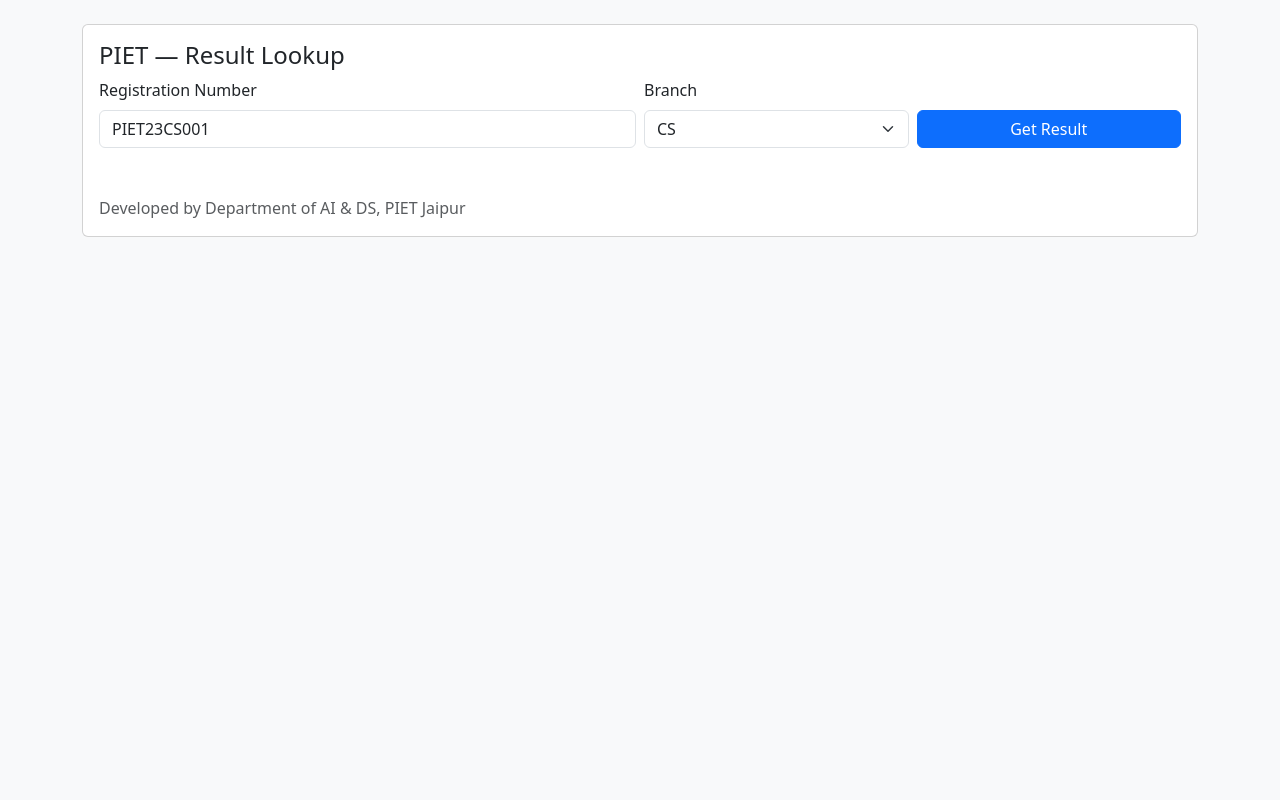
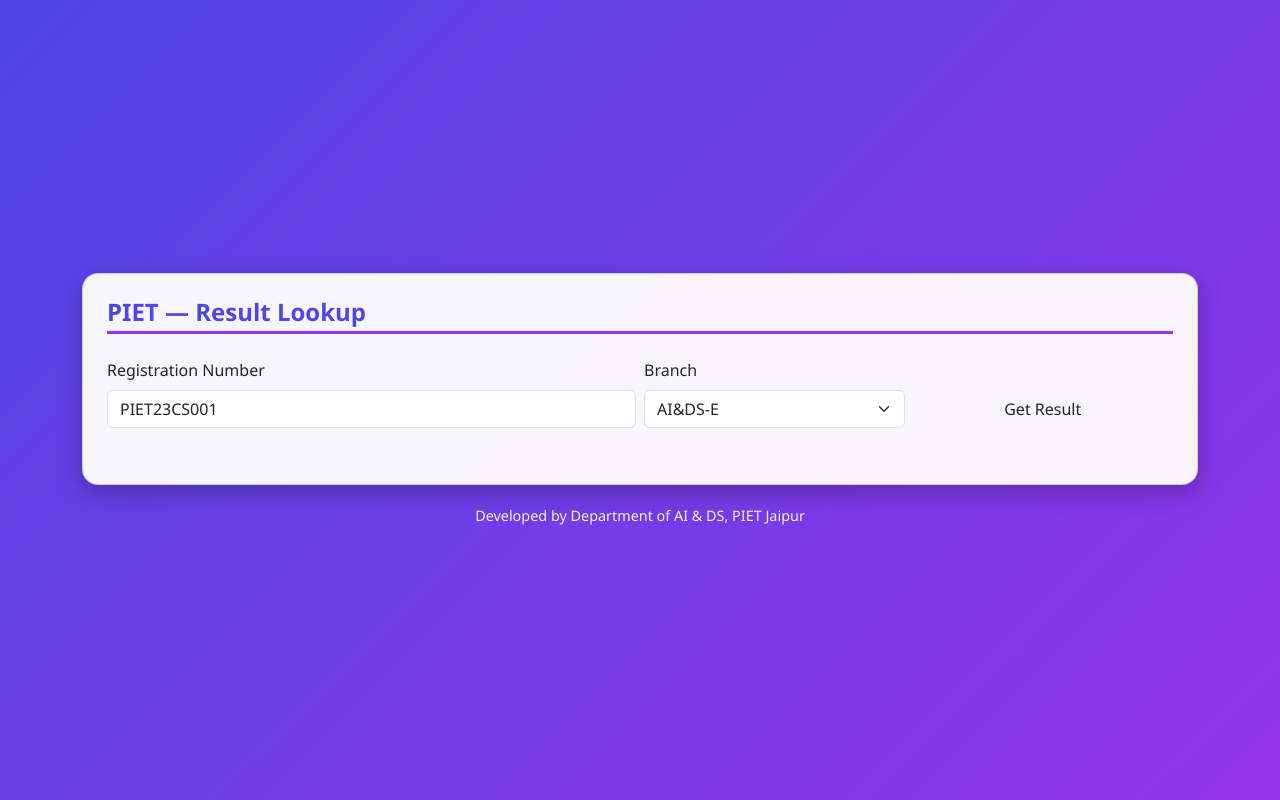
Before and after one commit to singhudaypratap/result4thsem, a Flask app: page / in a window 1280 px wide. Run offline with Flask 3, Linux system fonts and the light colour scheme.

Commit message:
Update index.html

```diff
--- a/templates/index.html
+++ b/templates/index.html
@@ -5,12 +5,63 @@
   <meta name="viewport" content="width=device-width,initial-scale=1" />
   <title>PIET — Result Lookup</title>
   <link href="https://cdn.jsdelivr.net/npm/bootstrap@5.3.2/dist/css/bootstrap.min.css" rel="stylesheet">
+  <style>
+    body {
+      background: linear-gradient(135deg, #4f46e5, #9333ea);
+      min-height: 100vh;
+      display: flex;
+      align-items: center;
+      justify-content: center;
+      font-family: "Segoe UI", Tahoma, Geneva, Verdana, sans-serif;
+      color: #222;
+    }
+    .card {
+      background: rgba(255, 255, 255, 0.95);
+      border-radius: 16px;
+      box-shadow: 0 8px 25px rgba(0,0,0,0.25);
+    }
+    h4 {
+      font-weight: 700;
+      color: #4f46e5;
+      border-bottom: 3px solid #9333ea;
+      display: inline-block;
+      padding-bottom: 4px;
+    }
+    .subject-pill {
+      display:inline-block;
+      margin:4px;
+      padding:6px 12px;
+      border-radius:20px;
+      font-weight:600;
+      color:#fff;
+      box-shadow: 0 2px 6px rgba(0,0,0,0.2);
+      font-size: 0.9rem;
+    }
+    .grade-A, .grade-Ap, .grade-App { background:#16a34a; } /* Greens */
+    .grade-B { background:#2563eb; }
+    .grade-C, .grade-D { background:#f59e0b; }
+    .grade-F { background:#dc2626; }
+    .summary {
+      margin-top:12px;
+      font-weight:600;
+      padding:10px;
+      background:#f1f5f9;
+      border-radius:8px;
+      font-size:1rem;
+    }
+    .footer {
+      margin-top: 20px;
+      text-align:center;
+      color:#f1f5f9;
+      font-size: 0.9rem;
+    }
+  </style>
 </head>
-<body class="bg-light">
-<div class="container py-4">
-  <div class="card p-3">
+<body>
+<div class="container">
+  <div class="card p-4">
     <h4>PIET — Result Lookup</h4>
-    <div class="row g-2 align-items-end">
+    <div class="row g-2 align-items-end mt-2">
       <div class="col-md-6">
         <label class="form-label">Registration Number</label>
         <input id="reg" class="form-control" placeholder="PIET23CS001" value="PIET23CS001">
@@ -18,22 +69,23 @@
       <div class="col-md-3">
         <label class="form-label">Branch</label>
         <select id="branch" class="form-select">
-          <!-- values here match the JSON filenames in /data (without .json) -->
-          <option value="CS">CS</option>
-          <option value="CSR-D">CSR-D</option>
           <option value="AI&DS-E">AI&DS-E</option>
           <option value="CS(AI)-F">CS(AI)-F</option>
           <option value="CS(DS)-G">CS(DS)-G</option>
+          <option value="CS">CS</option>
+          <option value="CSR-D">CSR-D</option>
           <option value="CS(IOT)-H">CS(IOT)-H</option>
         </select>
       </div>
       <div class="col-md-3">
-        <button id="btn" class="btn btn-primary w-100">Get Result</button>
+        <button id="btn" class="btn btn-gradient w-100">Get Result</button>
       </div>
     </div>
     <div id="msg" class="mt-3"></div>
     <div id="results" class="mt-3"></div>
-    <div class="mt-3 text-muted">Developed by Department of AI &amp; DS, PIET Jaipur</div>
+  </div>
+  <div class="footer">
+    Developed by Department of AI &amp; DS, PIET Jaipur
   </div>
 </div>
 <script>
@@ -43,7 +95,15 @@
 const results = document.getElementById('results');
 const msg = document.getElementById('msg');
 
-function escapeHtml(s){ return s==null?'':String(s).replace(/&/g,'&amp;').replace(/</g,'&lt;').replace(/>/g,'&gt;'); }
+function gradeClass(g){
+  g = (g||'').toUpperCase();
+  if(g==='A++'||g==='A+') return 'grade-App';
+  if(g.startsWith('A')) return 'grade-A';
+  if(g.startsWith('B')) return 'grade-B';
+  if(g.startsWith('C')||g.startsWith('D')) return 'grade-C';
+  if(g==='F'||g.includes('FAIL')) return 'grade-F';
+  return 'grade-B';
+}
 
 btn.addEventListener('click', async ()=>{
   results.innerHTML=''; msg.innerHTML='';
@@ -53,31 +113,30 @@
   try{
     const qs = new URLSearchParams({reg, branch});
     const resp = await fetch('/api/result?'+qs.toString());
-    const text = await resp.text();
-    let data;
-    try{ data = JSON.parse(text); } catch(e){ msg.innerHTML='<div class="alert alert-danger">Server error: '+escapeHtml(text)+'</div>'; return; }
+    const data = await resp.json();
     if(resp.status===200){
       const rows = data.result || [];
       if(rows.length===0){ results.innerHTML='<div class="alert alert-info">No record found</div>'; }
       else{
-        // render simple table
-        let html = '<table class="table table-sm"><thead><tr>';
-        const keys = Object.keys(rows[0]);
-        keys.forEach(k=> html += '<th>'+escapeHtml(k)+'</th>');
-        html += '</tr></thead><tbody>';
-        rows.forEach(r=>{
-          html += '<tr>';
-          keys.forEach(k=> html += '<td>'+escapeHtml(r[k])+'</td>');
-          html += '</tr>';
+        const r = rows[0];
+        let html = `<h5 class="mt-3">${r["Name"]} <small class="text-muted">(${r["Reg. No"]})</small></h5>`;
+        html += `<div class="text-muted mb-2">Uni-Roll: ${r["Uni-Roll No"]||""} · Col Roll: ${r["Col Roll No"]||""}</div>`;
+        html += `<div class="mb-3">`;
+        Object.keys(r).forEach(k=>{
+          if(!["Reg. No","Name","Uni-Roll No","Col Roll No","Total Back","Result","SGPA"].includes(k)){
+            const g = r[k];
+            html += `<span class="subject-pill ${gradeClass(g)}">${k}: ${g}</span>`;
+          }
         });
-        html += '</tbody></table>';
+        html += `</div>`;
+        html += `<div class="summary">SGPA: ${r["SGPA"]||""} · Total Back: ${r["Total Back"]||""} · Result: ${r["Result"]||""}</div>`;
         results.innerHTML = html;
       }
     } else {
-      msg.innerHTML = '<div class="alert alert-danger">'+escapeHtml(data.error||'Request failed')+'</div>';
+      msg.innerHTML = '<div class="alert alert-danger">'+(data.error||'Request failed')+'</div>';
     }
   }catch(err){
-    msg.innerHTML = '<div class="alert alert-danger">'+escapeHtml(err.message)+'</div>';
+    msg.innerHTML = '<div class="alert alert-danger">'+err.message+'</div>';
   } finally {
     btn.disabled=false; btn.innerText='Get Result';
   }
```
